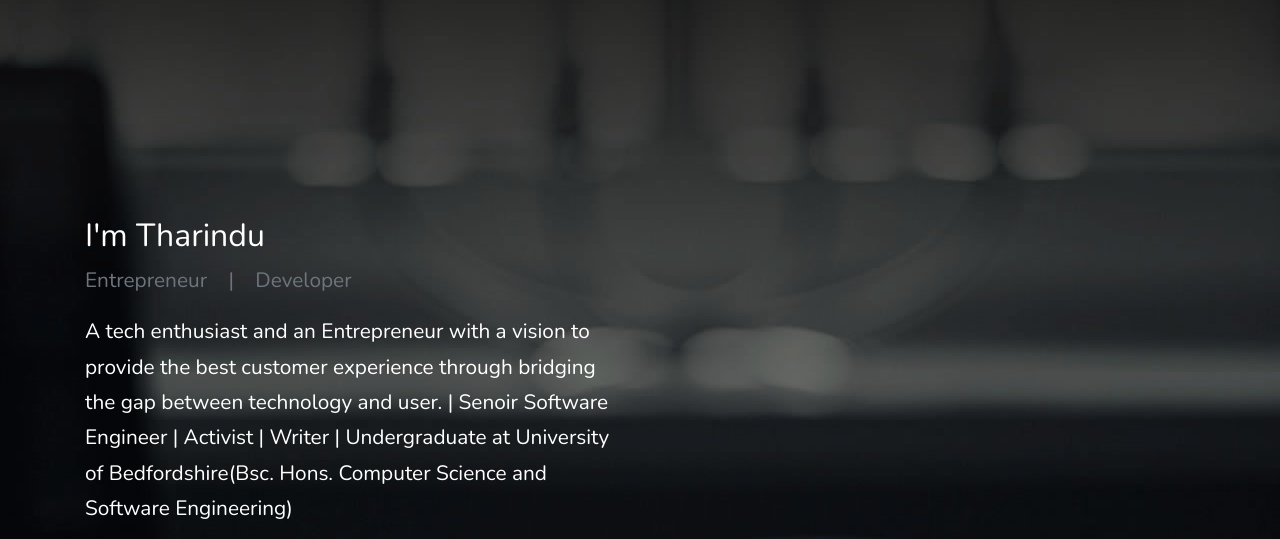
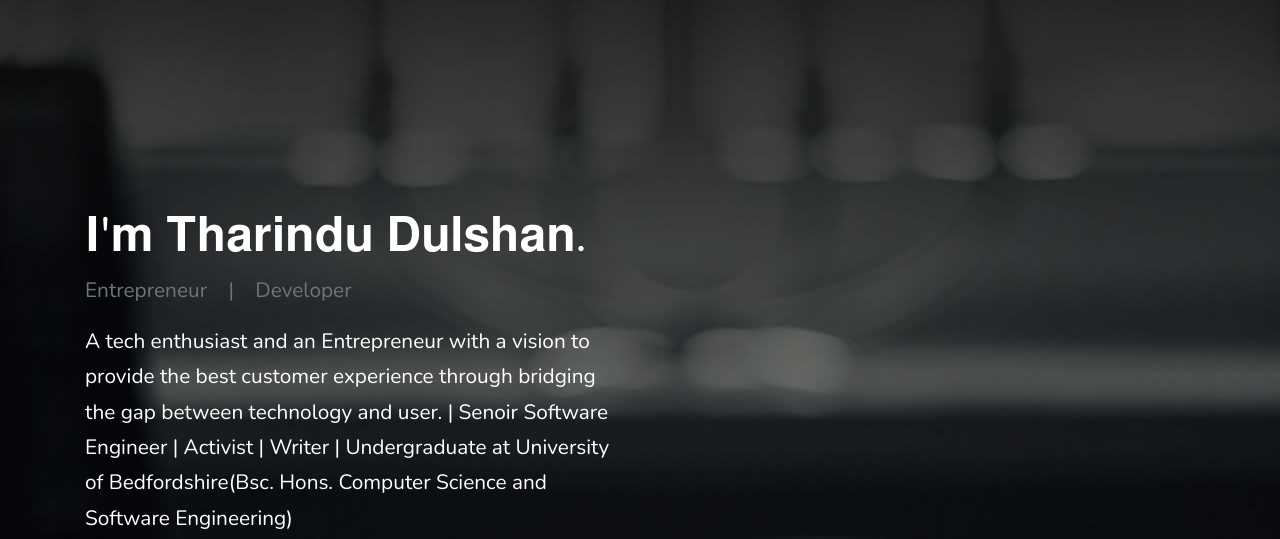
Before and after one commit to tharindu1998/personal_web, a plain HTML site: page index.html in a window 1280 px wide. Shown: the top 539 px of the page. Drawn offline with nearby package versions, Linux system fonts and the light colour scheme; files whose address does not match are found by name.

Commit message:
text changes

```diff
--- a/index.html
+++ b/index.html
@@ -40,7 +40,7 @@
           <div class="col-md-12 mt-lg-5 text-left align-self-center text-intro">
             <div class="row">
               <div class="col-lg-6">
-                <h2 class="text-white">I'm Tharindu</h2>
+                <h1 class="text-white">𝐈'𝐦 𝐓𝐡𝐚𝐫𝐢𝐧𝐝𝐮 𝐃𝐮𝐥𝐬𝐡𝐚𝐧.</h1>
                 <p class="text-secondary">Entrepreneur <span class="mx-3">|</span> Developer</p>
                 <p class="lead">
                   A tech enthusiast and an Entrepreneur with a vision to provide the best customer experience through bridging the gap between technology and user. | Senoir Software Engineer | Activist | Writer | Undergraduate at University of Bedfordshire(Bsc. Hons. Computer Science and Software Engineering)
```
